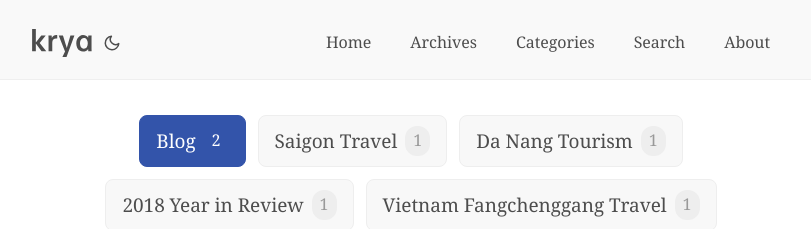
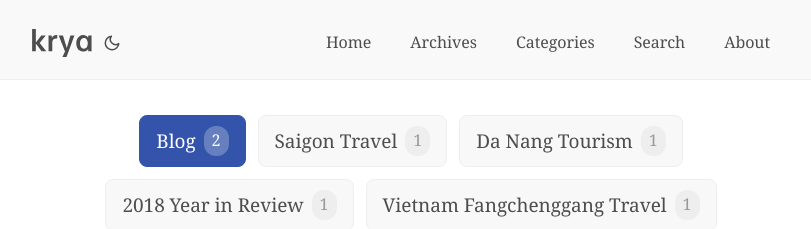
Before and after one commit to ezzty/krya-en, an Astro site: page /tags in a window 1280 px wide. In both pictures the pointer is over the element 445 px from the left and 141 px from the top of the page. Shown: the top 229 px of the page, without its empty margins (229-1040 px from the left). Built offline with nearby package versions, Linux system fonts and the light colour scheme; Astro itself is replaced by a stand-in of ours.

Commit message:
fix: hover 时数字标签保留半透明白色圆圈背景

```diff
--- a/src/styles/style.css
+++ b/src/styles/style.css
@@ -543,7 +543,7 @@ html[data-theme="dark"] .post-content hr {
 
 .category-item:hover .category-count,
 .tag-item:hover .tag-count {
-  background-color: transparent;
+  background-color: rgba(255, 255, 255, 0.25);
 }
 
 .category-name,
```
